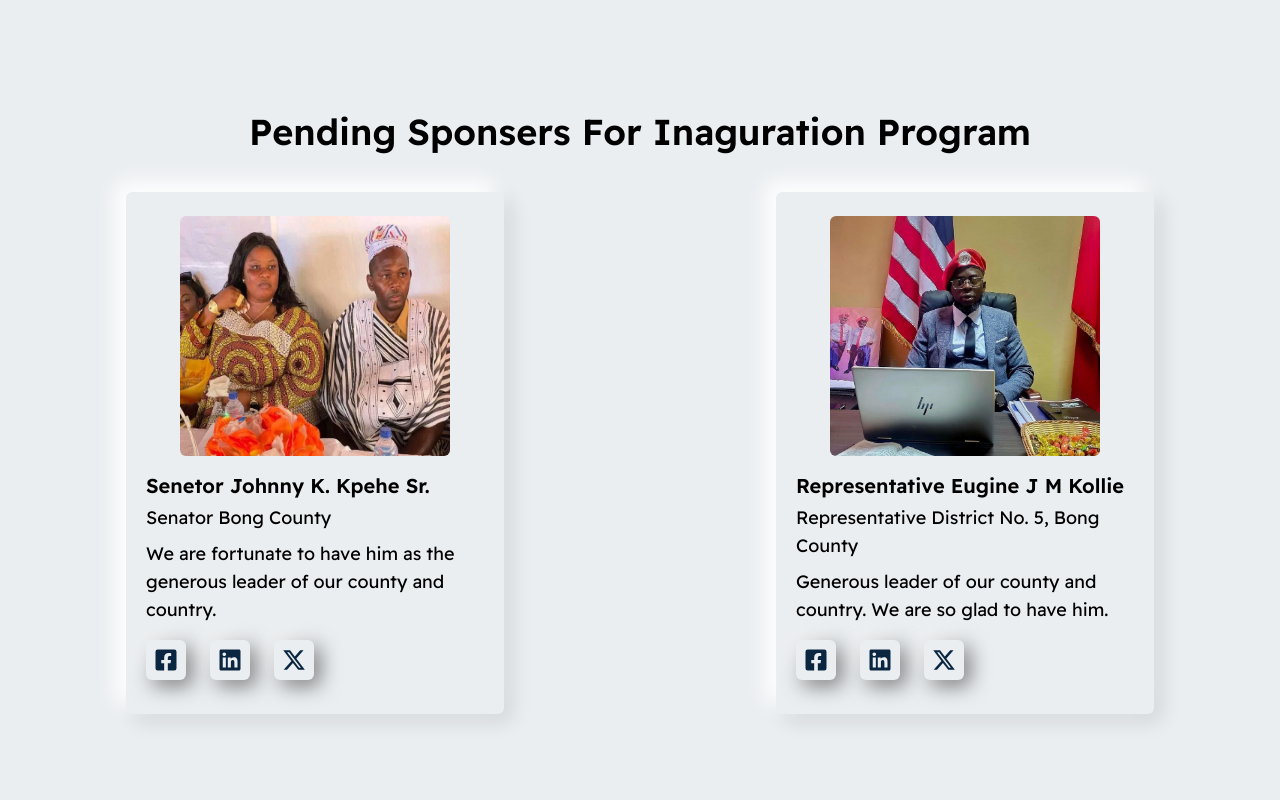
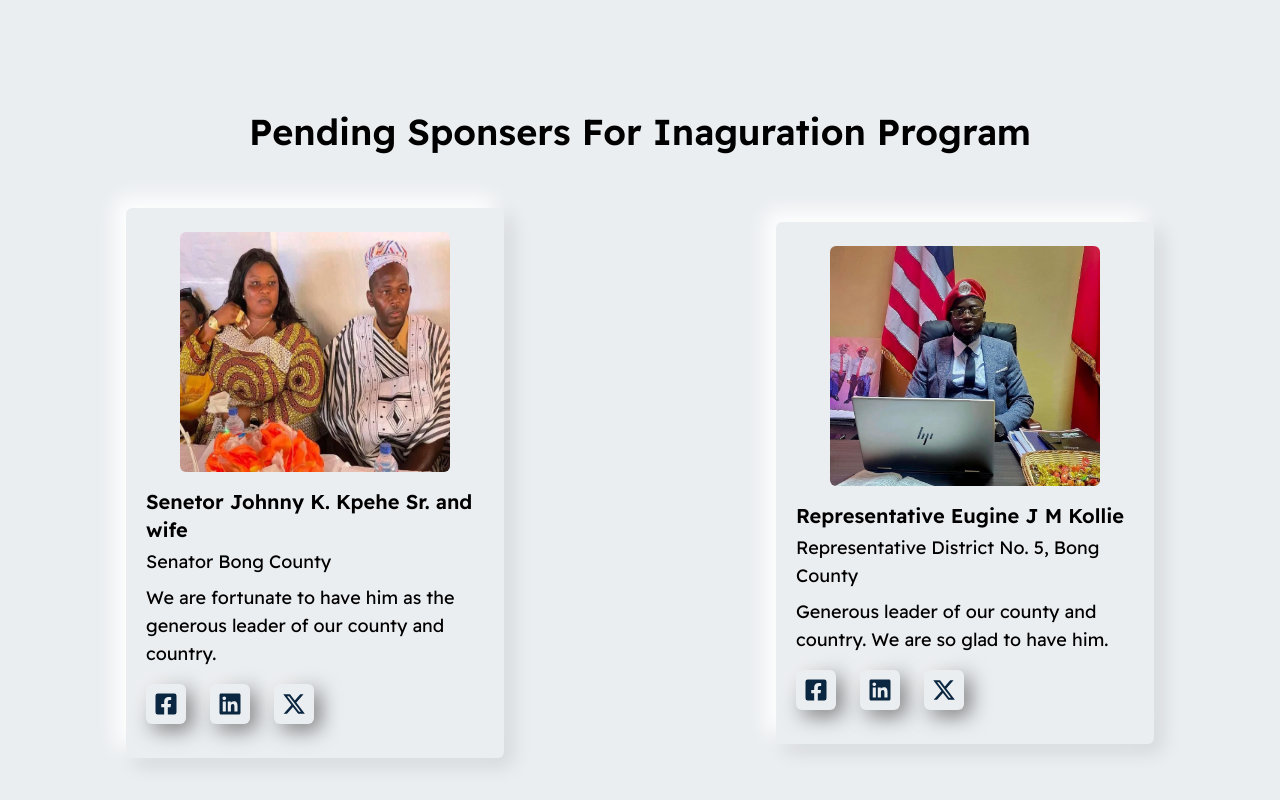
Before and after one commit to mulbahoplanojames/Harmony_Coalition_Project, a React (Vite) app: page /visit-sponsership in a window 1280 px wide. Built offline with nearby package versions, Linux system fonts and the light colour scheme.

Commit message:
Added the Sponsers Component

```diff
--- a/src/Components/Sponsers/Sponsers.jsx
+++ b/src/Components/Sponsers/Sponsers.jsx
@@ -9,7 +9,7 @@ const Sponsers = () => {
   return (
     <>
       <div className=" md:py-28 py-12 ">
-        <h1 className="text-center md:text-4xl text-3xl font-semibold pb-10">
+        <h1 className="text-center md:text-4xl text-3xl font-semibold pb-14">
           Pending Sponsers For Inaguration Program
         </h1>
         <div className="grid  md:grid-cols-2 grid-cols-1 place-items-center md:gap-5 gap-12 justify-center">
--- a/src/Data/LeaderData.jsx
+++ b/src/Data/LeaderData.jsx
@@ -254,7 +254,7 @@ import sponser2 from "/src/assets/sponser2.jpg";
 export const sponserData = [
   {
     id: 1,
-    name: "Senetor Johnny K. Kpehe Sr.",
+    name: "Senetor Johnny K. Kpehe Sr. and wife",
     image: sponser2,
     position: "Senator Bong County",
     quote:
```
